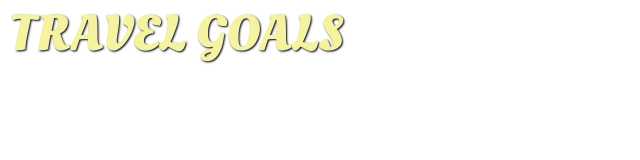
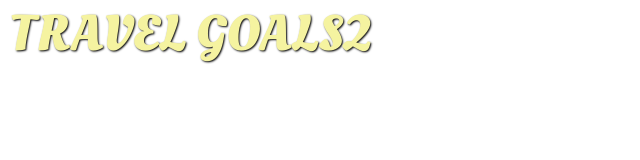
Before and after one commit to grissley/travel-goals, a plain HTML site: page index.html in a window 1280 px wide. Shown: the full height of the page, 0-640 px from the left. Drawn offline with Linux system fonts and the light colour scheme.

Commit message:
zjebałem kod

```diff
--- a/index.html
+++ b/index.html
@@ -13,7 +13,7 @@
   <body>
     <header>
         <div id="page-logo">
-        <a href="index">Travel Goals</a>
+        <a href="index">Travel Goals2</a>
         </div>
         <nav></nav>
     </header>
```
